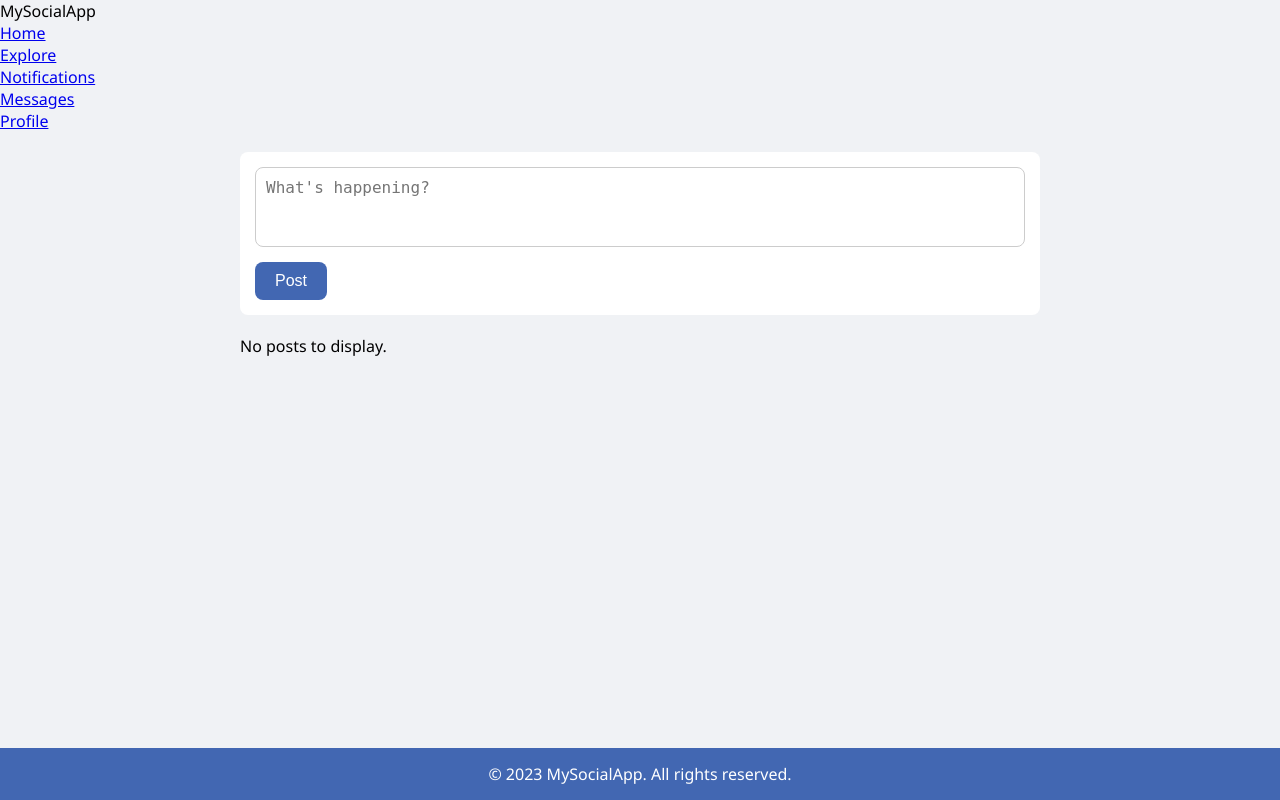
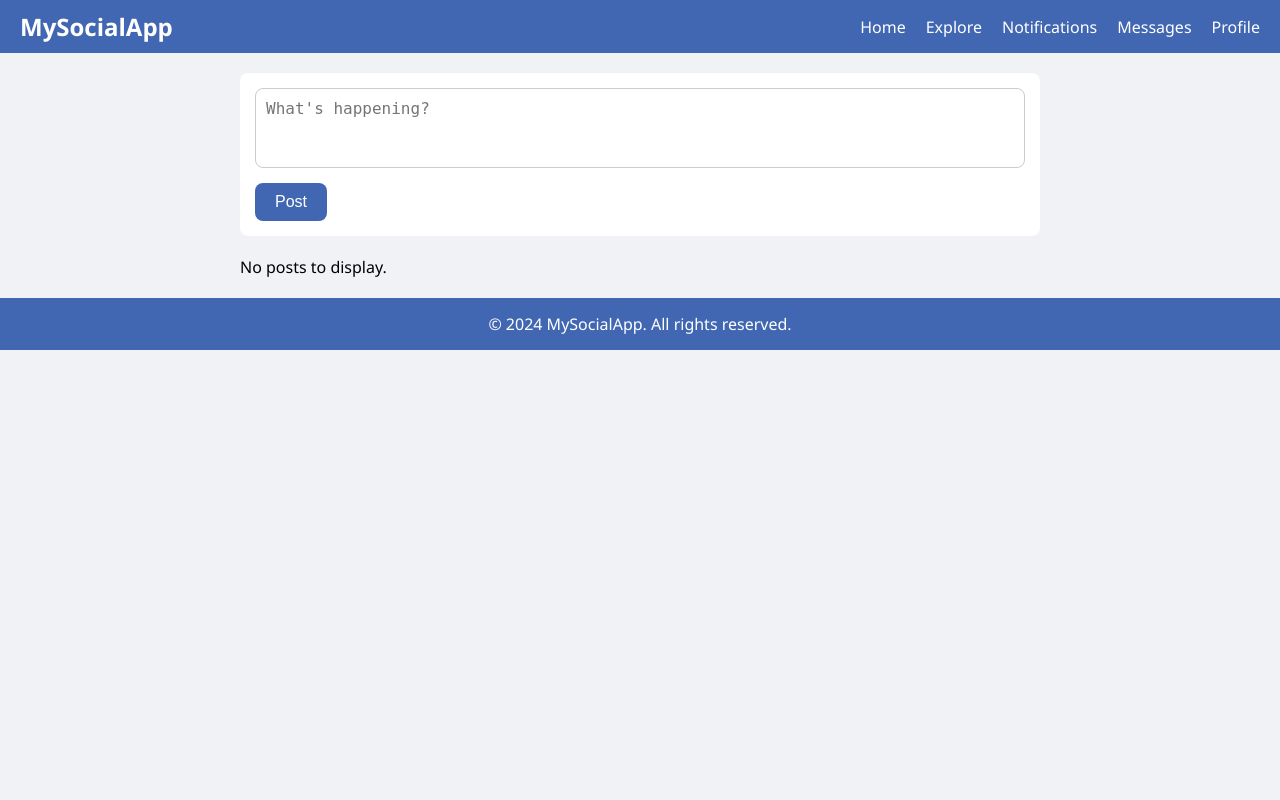
Before and after one commit to arburhan/mini-social-media-php, a PHP site: page / in a window 1280 px wide. Run offline with PHP 8.4, Linux system fonts and the light colour scheme; the visitor is signed in with stand-in values (Sample User, id 1); data that the repository does not hold is empty; some libraries are stand-ins or nearby versions.

Commit message:
refactor: update footer styling and link navbar.css in index.php

```diff
--- a/index.css
+++ b/index.css
@@ -109,7 +109,5 @@ footer {
     padding: 15px;
     background-color: #4267B2;
     color: white;
-    position: fixed;
     width: 100%;
-    bottom: 0;
 }
--- a/index.php
+++ b/index.php
@@ -71,6 +71,7 @@ if ($_SERVER['REQUEST_METHOD'] === 'POST' && isset($_POST['comment_post_id']) &&
     <meta charset="UTF-8">
     <title>My Social Media App</title>
     <link rel="stylesheet" href="index.css">
+    <link rel="stylesheet" href="navbar.css">
     <script src="https://kit.fontawesome.com/73e098e640.js" crossorigin="anonymous"></script>
     <script>
     function toggleCommentForm(postId) {
@@ -189,7 +190,7 @@ if ($_SERVER['REQUEST_METHOD'] === 'POST' && isset($_POST['comment_post_id']) &&
         </section>
     </main>
     <footer>
-        <p>&copy; 2023 MySocialApp. All rights reserved.</p>
+        <p>&copy; 2024 MySocialApp. All rights reserved.</p>
     </footer>
     <?php
     // Close the database connection
```
